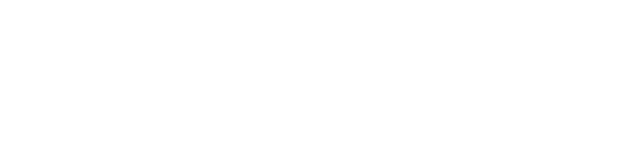
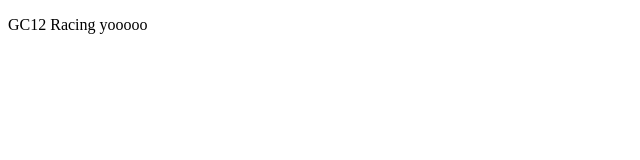
Before and after one commit to GCotham12/GC12-Racing, a plain HTML site: page index.html in a window 1280 px wide. Shown: the whole page, without its empty margins (0-640 px from the left). Drawn offline with Linux system fonts and the light colour scheme.

Commit message:
added paragraph

```diff
--- a/index.html
+++ b/index.html
@@ -7,6 +7,6 @@
     <title>Document</title>
 </head>
 <body>
-
+    <p>GC12 Racing yooooo</p>
 </body>
 </html>
```
